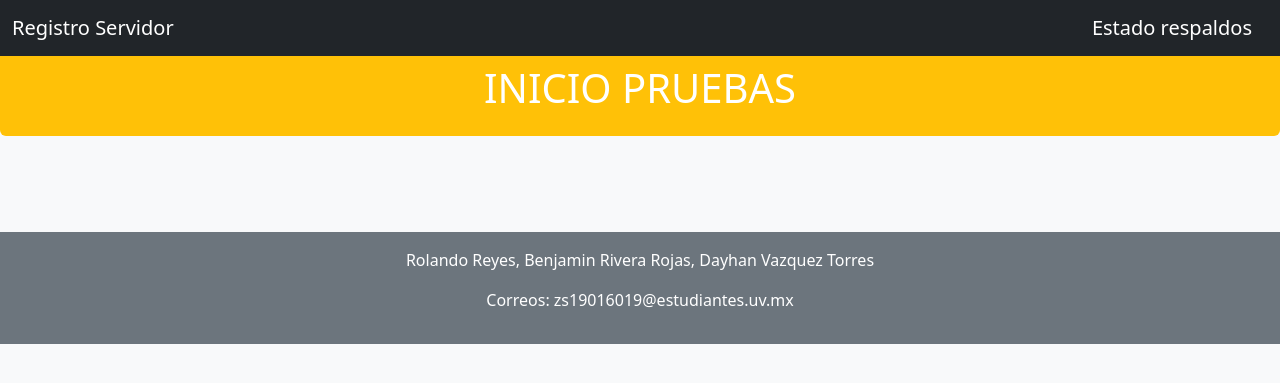
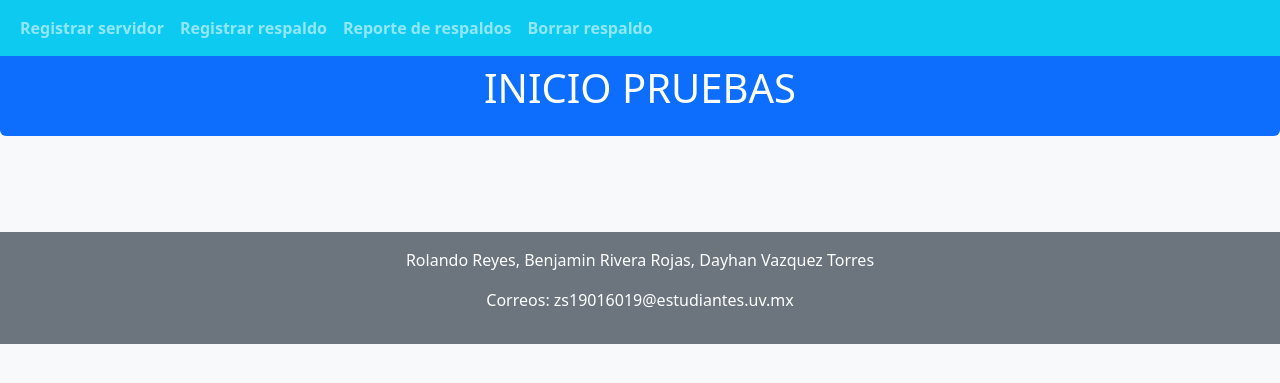
Before and after one commit to DayhanTorres1703/proyectodesarrollo, a Django app: page /index/ in a window 1280 px wide. Shown: the top 383 px of the page. Run offline with Django 5.2, Linux system fonts and the light colour scheme.

Commit message:
mejorar los templates

```diff
--- a/miapp/templates/base.html
+++ b/miapp/templates/base.html
@@ -14,14 +14,32 @@
 
 <body class="bg-light">
 
-<header class="container-fluid text-center bg-warning pt-5 pb-3 mt-3 mb-3 rounded text-white">
+<header class="container-fluid text-center bg-primary pt-5 pb-3 mt-3 mb-3 rounded text-white">
     <h1>{% block encabezado %}{% endblock %}</h1>
 </header>
 
-<nav class="navbar navbar-expand-sm bg-dark navbar-dark fixed-top">
+<!-- Menú hamburguesa -->
+<nav class="navbar navbar-expand-lg navbar-dark bg-info fixed-top">
     <div class="container-fluid">
-        <a class="navbar-brand" href="/registro">Registro Servidor</a>
-        <a class="navbar-brand" href="/estado">Estado respaldos</a>
+        <button class="navbar-toggler" type="button" data-bs-toggle="collapse" data-bs-target="#navbarNav" aria-controls="navbarNav" aria-expanded="false" aria-label="Toggle navigation">
+            <span class="navbar-toggler-icon"></span>
+        </button>
+        <div class="collapse navbar-collapse" id="navbarNav">
+            <ul class="navbar-nav fw-bold text-dark">
+                <li class="nav-item">
+                    <a class="nav-link" href="/registroservidor">Registrar servidor</a>
+                </li>
+                <li class="nav-item">
+                    <a class="nav-link" href="/respaldo">Registrar respaldo</a>
+                </li>
+                <li class="nav-item">
+                    <a class="nav-link" href="/reporteRespaldo">Reporte de respaldos</a>
+                </li>
+                <li class="nav-item">
+                    <a class="nav-link" href="/borrarRespaldo">Borrar respaldo</a>
+                </li>
+            </ul>
+        </div>
     </div>
 </nav>
 
```
